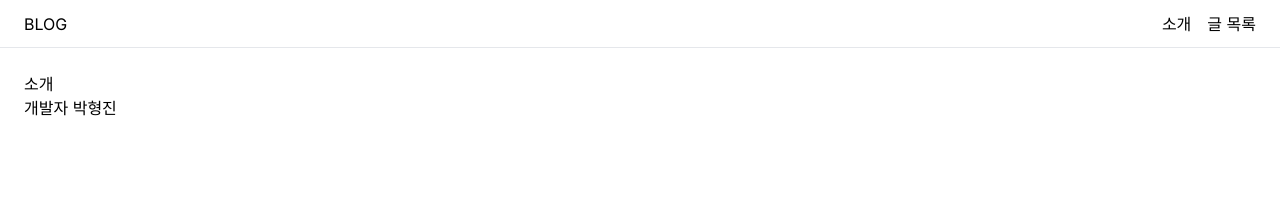
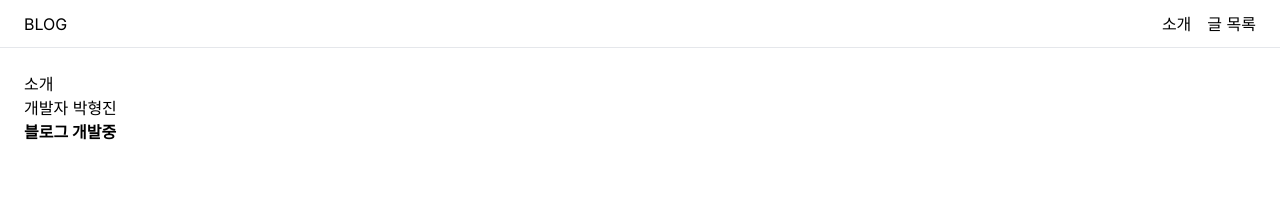
Before and after one commit to hywlss9/hywlss9.github.io, a Next.js app: page /about in a window 1280 px wide. Shown: the top 212 px of the page. Built offline with nearby package versions, Linux system fonts and the light colour scheme.

Commit message:
FIX: 소개에 블로그 개발중 문구 추가

```diff
--- a/src/app/about/page.tsx
+++ b/src/app/about/page.tsx
@@ -4,7 +4,8 @@ export default function About() {
   return (
     <Container>
       <h2>소개</h2>
-      개발자 박형진
+      <p>개발자 박형진</p>
+      <strong>블로그 개발중</strong>
     </Container>
   );
 }
```
